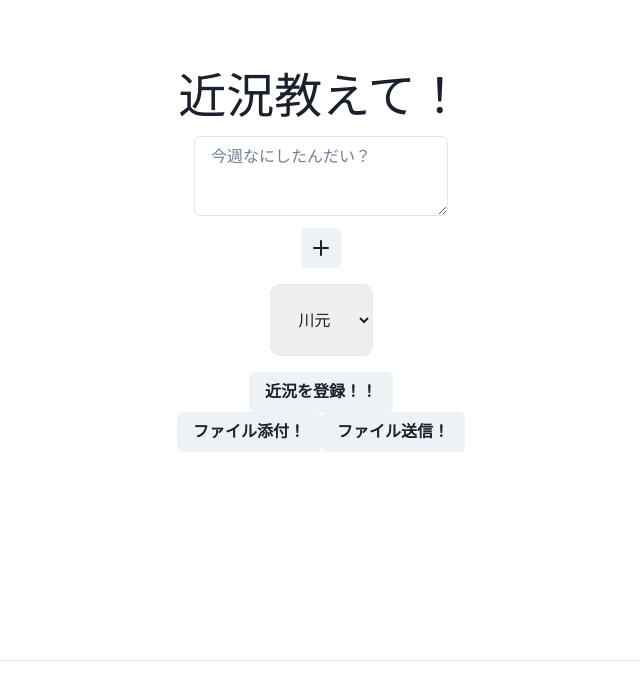
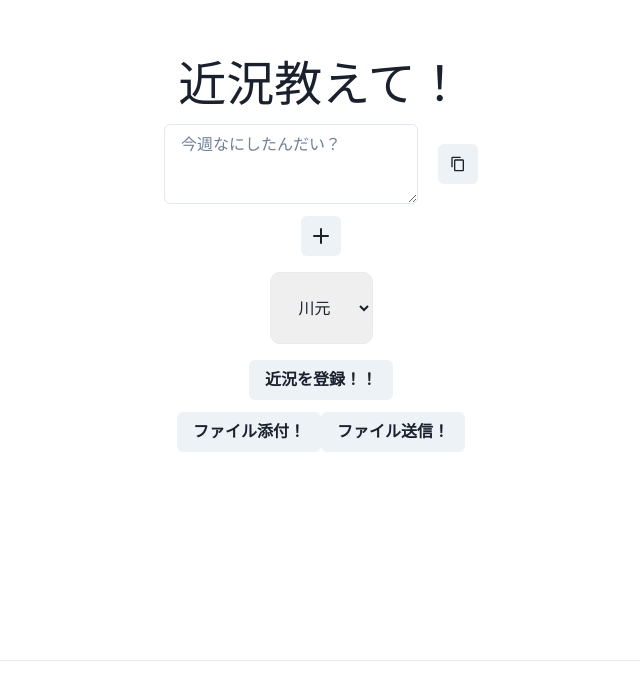
Before and after one commit to todoroki-odoroki/catchapp, a Next.js app in the folder web/: page / in a window 1280 px wide. Shown: the part 140-840 px from the top of the page, without its empty margins (319-959 px from the left). Built offline with nearby package versions, Linux system fonts and the light colour scheme.

Commit message:
paste from clipboard

```diff
--- a/web/components/textarea/index.tsx
+++ b/web/components/textarea/index.tsx
@@ -4,16 +4,17 @@ import {Textarea as  ChakraTextarea } from '@chakra-ui/react'
 
 export type Props = {
   className?: string;
+  value?: string;
   onChange?: (value: string) => void;
 }
 
-const TextArea = ({ className, onChange }: Props) => {
+const TextArea = ({ className, onChange, value }: Props) => {
   const handleChange = useCallback((e: React.ChangeEvent<HTMLTextAreaElement>) => {
     onChange?.(e.currentTarget.value)
   }, [onChange])
 
   return(
-    <ChakraTextarea placeholder="今週なにしたんだい？" onBlur={handleChange}/>
+    <ChakraTextarea placeholder="今週なにしたんだい？" onBlur={handleChange} value={value} onChange={handleChange}/>
   )
 };
 
--- a/web/pages/index.tsx
+++ b/web/pages/index.tsx
@@ -5,11 +5,11 @@ import styles from '../styles/Home.module.css'
 import { db } from '../libs/firebase'
 import { collection, doc, setDoc } from 'firebase/firestore'
 import { getStorage, ref, uploadBytes } from "firebase/storage"
-import { Box, Button, Center, IconButton, Spinner, useToast } from '@chakra-ui/react'
+import { Box, Button, Center, Flex, IconButton, Spinner, Tooltip, useToast } from '@chakra-ui/react'
 import FileInput from '../components/file-input'
 import { getRandomStr } from '../libs/random'
 import TextArea from '../components/textarea'
-import { AddIcon } from '@chakra-ui/icons'
+import { AddIcon, CopyIcon } from '@chakra-ui/icons'
 
 const ASSET_FOLDER_NAME = "assets"
 
@@ -58,6 +58,8 @@ const Home: NextPage = () => {
 
   const getChangeFunc = (i: number) => {
     return (val: string) => {
+      console.log("called ---", i);
+      console.log("val", val);
       setContents((old)=> old.map((c, index) => (index === i ? val : c)))
     }
   }
@@ -65,6 +67,15 @@ const Home: NextPage = () => {
   const handleChangeSelect = (e: React.ChangeEvent<HTMLSelectElement>) => {
     setCreatedBy(e.target.value)
   }
+
+  const getPasteClipboardFunc = (i: number) => {
+    return async() => {
+    const text = await navigator.clipboard.readText()
+    console.log(text);
+    const changeFunc = getChangeFunc(i)
+    changeFunc(text)
+  }
+}
 
   const handleUploadFile = useCallback(async(file: File) => {
     const randomStr = getRandomStr();
@@ -110,12 +121,19 @@ const Home: NextPage = () => {
           contents.map((c, i) => {
             return (
               <Box key={i} m={3}>
-                <TextArea  onChange={getChangeFunc(i)}/>
+                <Flex justifyContent="center" gap={5} alignItems="center">
+                <TextArea  onChange={getChangeFunc(i)} value={contents[i]}/>
+                <Tooltip label="クリップボードからコピー">
+                <IconButton aria-label="paste clipboard" icon={<CopyIcon/>} onClick={getPasteClipboardFunc(i)}/>
+                </Tooltip>
+                </Flex>
                 </Box>)
           })
         }
         </Box>
+                <Tooltip label="新規コンテンツ">
         <IconButton aria-label='add textarea' icon={<AddIcon/>} onClick={addContent}/>
+                </Tooltip>
         <select className={styles.card} onChange={handleChangeSelect}>
           <option value='川元'>川元</option>
           <option value='馬場'>馬場</option>
@@ -123,7 +141,9 @@ const Home: NextPage = () => {
           <option value='鈴木'>鈴木</option>
         </select>
         <Button onClick={postNews}>近況を登録！！</Button>
+        <Box m={3}>
         <FileInput onSend={handleUploadFile}/>
+        </Box>
       </main>
       <footer className={styles.footer}></footer>
     </div>
```
